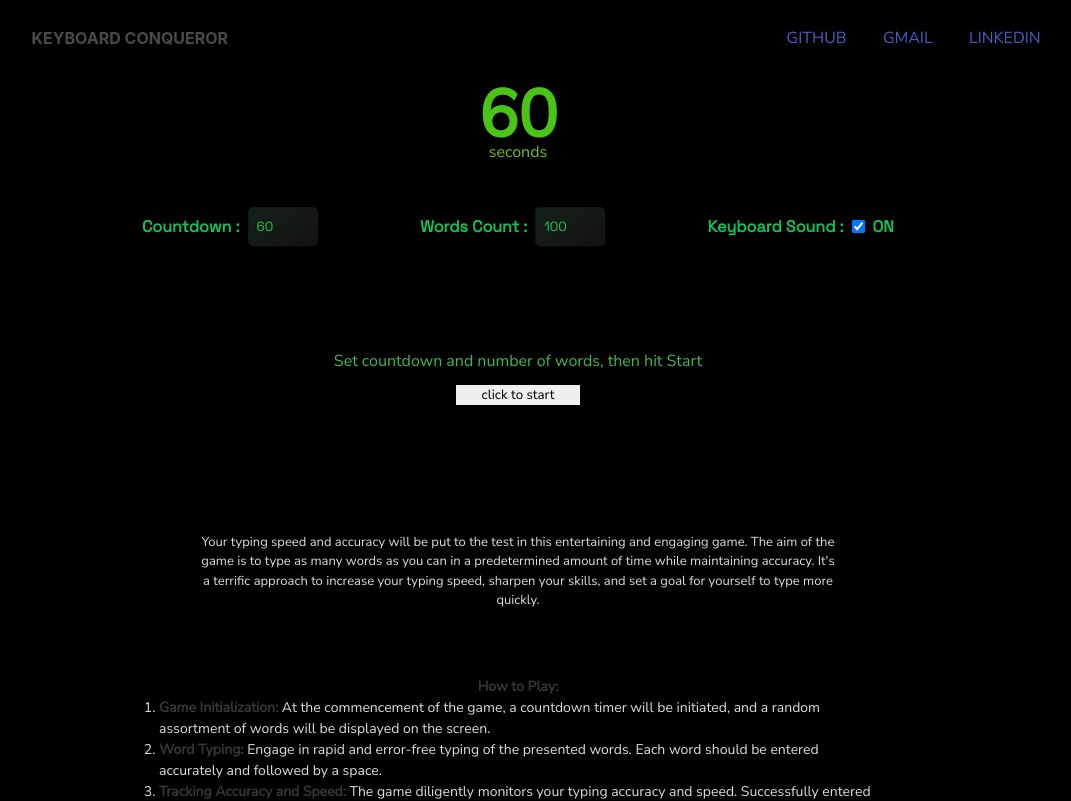
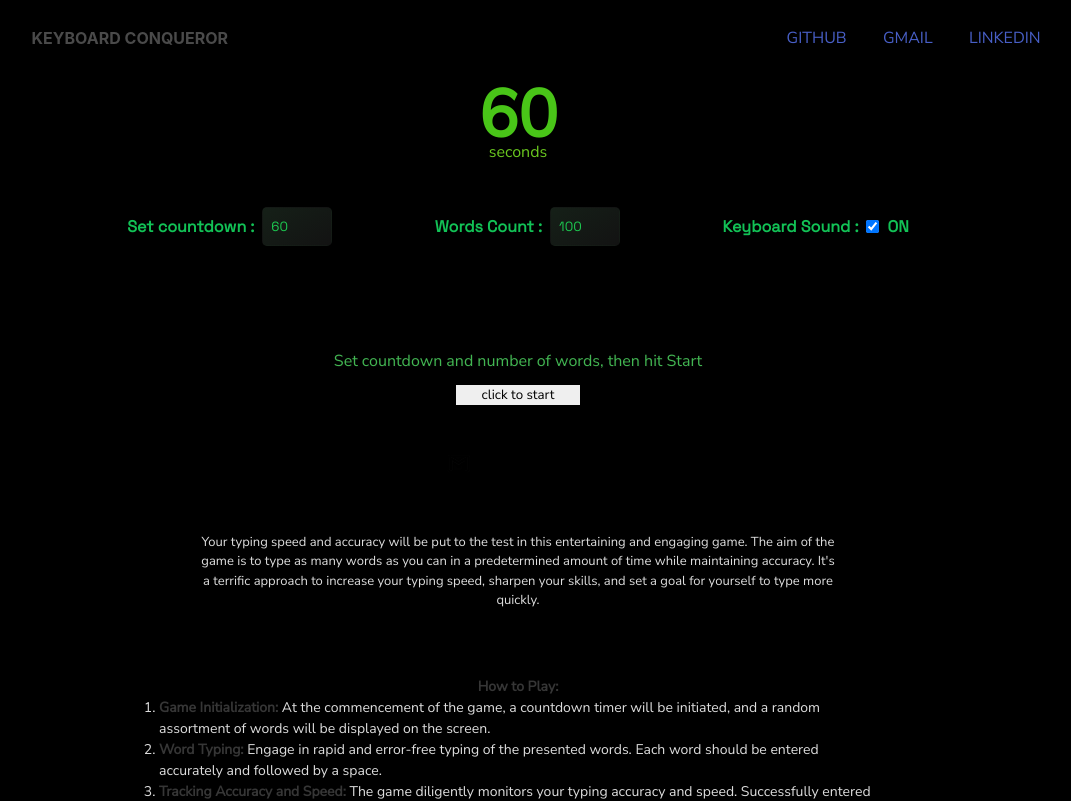
Before and after one commit to gautamop01/KeyboardConqueror-React-Typing-Practice, a React (Create React App) app: page / in a window 1280 px wide. Shown: the top 801 px of the page, without its empty margins (122-1193 px from the left). Built offline with nearby package versions, Linux system fonts and the light colour scheme.

Commit message:
Bug Fixed

```diff
--- a/src/App.js
+++ b/src/App.js
@@ -145,37 +145,21 @@ const Spacebar = () => {
 
 
       {status === 'start' && (
-        // <div className='selectTimeWord'>
-        //   <span>
-        //     <span>Set countdown : </span>
-        //     <input className='inputword' type='number' value={seconds} defaultValue={seconds} onChange={numberChange} />
-        //   </span>
-        //   <span>
-        //     <span>Words Count : </span>
-        //     <input className='inputword' type='number' defaultValue={wordNums} value={wordNums} onChange={wordNumChange} />
-        //   </span>
-        //   <span>
-        //     <span>Keyboard Sound : </span>
-        //     <input type="checkbox" checked={isChecked} onChange={handleCheckboxChange} />
-        //     <label for="on"> ON</label>
-        //   </span>
-        // </div>
         <div className='selectTimeWord'>
           <span>
-    <span>Countdown : </span>
-    <input className='inputword' type='number' value={seconds} disabled />
+            <span>Set countdown : </span>
+            <input className='inputword' type='number' value={seconds} defaultValue={seconds} onChange={numberChange} />
           </span>
           <span>
             <span>Words Count : </span>
-    <input className='inputword' type='number' value={wordNums} disabled />
+            <input className='inputword' type='number' defaultValue={wordNums} value={wordNums} onChange={wordNumChange} />
           </span>
           <span>
             <span>Keyboard Sound : </span>
             <input type="checkbox" checked={isChecked} onChange={handleCheckboxChange} />
-    <label htmlFor="on"> ON</label>
+            <label for="on"> ON</label>
           </span>
         </div>
-
       )}
 
 
@@ -235,8 +219,8 @@ const Spacebar = () => {
       )}
       {status === 'disable' && (
         <div className='buttonRetry'>
-          <button onClick={() => window.location.reload()}>click here to retry</button></div>
-
+          <button onClick={() => window.location.reload()}>Click here to retry</button>
+        </div>
       )}
       {(status === 'start' || status === 'disable') && (<>
         <div className='created'>
```
Lines whose indentation alone changed are shown as unchanged.
